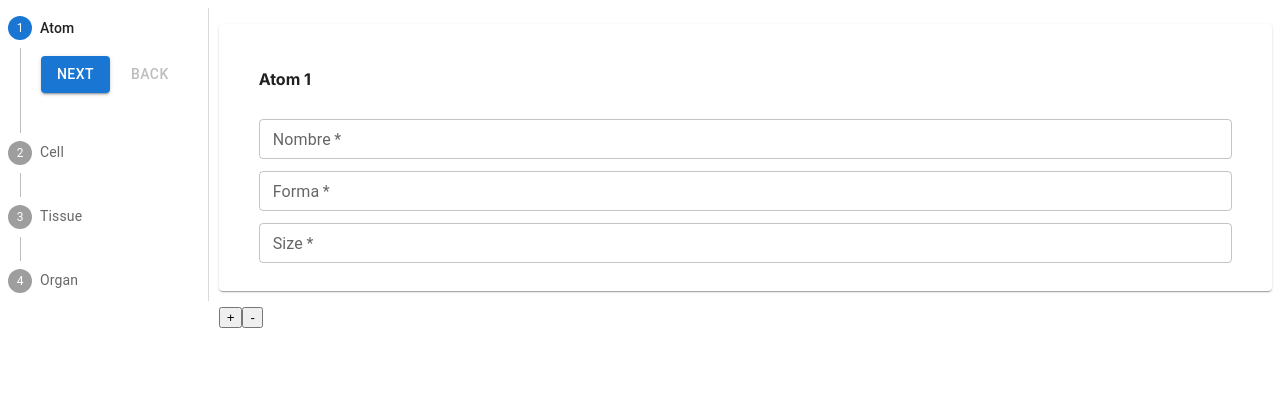
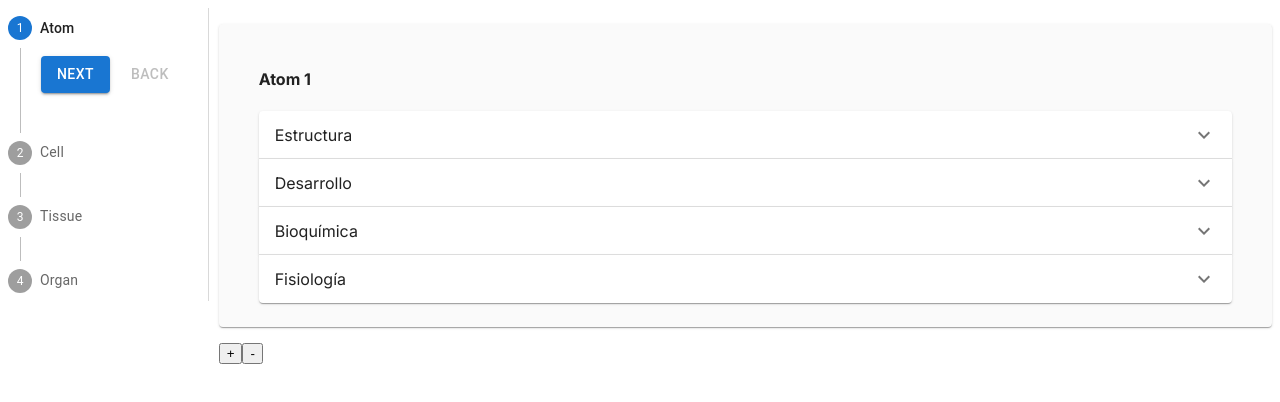
Before and after one commit to JhonSanz/humanfactory-frontend, a Next.js app: page /dashboard in a window 1280 px wide. Shown: the top 402 px of the page. Built offline with nearby package versions, Linux system fonts and the light colour scheme.

Commit message:
Added format conversion

```diff
--- a/package.json
+++ b/package.json
@@ -11,6 +11,7 @@
   "dependencies": {
     "@emotion/react": "^11.13.0",
     "@emotion/styled": "^11.13.0",
+    "@mui/icons-material": "^5.16.5",
     "@mui/material": "^5.16.5",
     "@mui/x-date-pickers": "^7.11.1",
     "formik": "^2.4.6",
--- a/src/app/dashboard/page.js
+++ b/src/app/dashboard/page.js
@@ -26,6 +26,7 @@ export default function Dashboard() {
     stepForm[activeStep.label] = ref.current.getStepValues();
     setCollectedData({ ...collectedData, ...stepForm })
     setActiveStep(newStep)
+    console.log({ ...collectedData, ...stepForm })
   }
 
   function transformObject(originalObj) {
@@ -45,8 +46,8 @@ export default function Dashboard() {
 
   async function submitGraph() {
     const newObj = transformObject(collectedData);
-    const data = await fetchBackend("/graph", "POST", newObj)
-    console.log(data)
+    console.log(newObj)
+    // const data = await fetchBackend("/graph", "POST", newObj)
   }
 
   return (
--- a/src/components/entityFactory.js
+++ b/src/components/entityFactory.js
@@ -3,19 +3,15 @@ import { forwardRef, useImperativeHandle } from 'react';
 import Box from '@mui/material/Box';
 import DynamicForm from './dynamicForm';
 import Paper from '@mui/material/Paper';
-
+import GeneralForm from './generalForm';
 
 
 const EntityFactory = forwardRef(function EntityFactory({ activeStep, collectedData }, ref) {
   const arrayRef = useRef([]);
-  const [finalForm, setFinalForm] = useState([]);
-
-  useEffect(() => {
-    arrayRef.current = arrayRef.current.slice(0, finalForm.length);
-  }, [finalForm]);
+  const [numForms, setNumForms] = useState(1);
 
   function getAllFormValues() {
-    return arrayRef.current.map(item => item.getFormValues())
+    return arrayRef.current.map(item => item.getGeneralFormValues())
   }
 
   useImperativeHandle(ref, () => {
@@ -26,58 +22,23 @@ const EntityFactory = forwardRef(function EntityFactory({ activeStep, collectedD
     };
   }, []);
 
-  function buildForm() {
-    if (!collectedData[activeStep.label]) {
-      return [activeStep.form]
-    };
-    const result = collectedData[activeStep.label].map((item) => {
-      return activeStep.form.map(stepItem => {
-        return {
-          ...stepItem,
-          default: item[stepItem.name]
-        }
-      })
-    })
-    return result
-  }
-
-  function appendForm() {
-    const copyForm = [...finalForm];
-    copyForm.push(activeStep.form)
-    setFinalForm(copyForm);
-  }
-
-  function removeLastForm() {
-    const copyForm = [...finalForm];
-    copyForm.splice(-1, 1)
-    setFinalForm(copyForm);
-  }
-
-
-  useEffect(() => {
-    setFinalForm(buildForm())
-  }, [activeStep])
-
   return (
     <Box>
       {
-        finalForm.length > 0 && finalForm.map((item, index) => (
-          <Paper key={`val_${index}`} variant="elevation" >
+        [...Array(numForms).keys()].map((item, index) => <Paper variant="elevation" style={{ backgroundColor: "#fafafa" }}>
           <Box p={3} m={2}>
             <h4>{activeStep.label} {index + 1}</h4>
-              <DynamicForm
+            <GeneralForm
               ref={el => arrayRef.current[index] = el}
-                fields={item}
-                submitFunction={() => { }}
             />
           </Box>
         </Paper>
-        ))
+        )
       }
       {
         activeStep?.multiple && <Box style={{ display: "flex" }}>
-          <button onClick={() => appendForm()}>+</button>
-          <button onClick={() => removeLastForm()}>-</button>
+          <button onClick={() => setNumForms(numForms + 1)}>+</button>
+          <button onClick={() => setNumForms(numForms - 1)}>-</button>
         </Box>
       }
     </Box>
--- /dev/null
+++ b/src/components/generalForm.js
@@ -0,0 +1,139 @@
+import { forwardRef, useImperativeHandle, useRef, useEffect } from 'react';
+import Accordion from '@mui/material/Accordion';
+import * as Yup from 'yup';
+import AccordionActions from '@mui/material/AccordionActions';
+import AccordionSummary from '@mui/material/AccordionSummary';
+import AccordionDetails from '@mui/material/AccordionDetails';
+import ExpandMoreIcon from '@mui/icons-material/ExpandMore';
+import Button from '@mui/material/Button';
+import Box from '@mui/material/Box';
+import TextField from '@mui/material/TextField';
+import DynamicForm from './dynamicForm';
+
+
+const GeneralForm = forwardRef(function GeneralForm({ }, ref) {
+  const sections = [
+    {
+      name: "Estructura",
+      form: [
+        {
+          "alias": "Nombre",
+          "name": "name",
+          "type": "string",
+          "default": "",
+          "validators": Yup.string().required("required")
+        },
+        {
+          "alias": "Transparencia",
+          "name": "transparency",
+          "type": "string",
+          "default": "",
+          "validators": Yup.string().required("required")
+        },
+        {
+          "alias": "Volume",
+          "name": "volume",
+          "type": "number",
+          "default": "",
+          "validators": Yup.string().required("required")
+        },
+      ]
+    },
+    {
+      name: "Desarrollo",
+      form: [
+
+        {
+          "alias": "Evolution",
+          "name": "evolution",
+          "type": "number",
+          "default": "",
+          "validators": Yup.string().required("required")
+        },
+      ]
+    },
+    {
+      name: "Bioquímica",
+      form: [
+        {
+          "alias": "Elemento",
+          "name": "element",
+          "type": "string",
+          "default": "",
+          "validators": Yup.string().required("required")
+        },
+        {
+          "alias": "Size",
+          "name": "size",
+          "type": "number",
+          "default": "",
+          "validators": Yup.string().required("required")
+        },
+      ]
+    },
+    {
+      name: "Fisiología",
+      form: [
+        {
+          "alias": "Shape",
+          "name": "shape",
+          "type": "string",
+          "default": "",
+          "validators": Yup.string().required("required")
+        },
+      ]
+    },
+  ]
+
+
+  useImperativeHandle(ref, () => {
+    return {
+      getGeneralFormValues() {
+        return getAllFormValues()
+      }
+    };
+  }, []);
+
+  function mergeArrayToObject(arr) {
+    return arr.reduce((acc, obj) => {
+        return { ...acc, ...obj };
+    }, {});
+}
+
+  function getAllFormValues() {
+    const allValues = arrayRef.current.map(item => item.getFormValues());
+    return mergeArrayToObject(allValues)
+  }
+
+  const arrayRef = useRef([]);
+  useEffect(() => {
+    arrayRef.current = arrayRef.current.slice(0, sections.length);
+  }, []);
+
+  return (
+    <div>
+      {
+        sections.map((item, index) => (
+          <Accordion>
+            <AccordionSummary
+              expandIcon={<ExpandMoreIcon />}
+              aria-controls="panel1-content"
+              id="panel1-header"
+            >
+              {item.name}
+            </AccordionSummary>
+            <AccordionDetails>
+              <DynamicForm
+                ref={el => arrayRef.current[index] = el}
+                fields={item.form}
+                submitFunction={() => { }}
+              />
+            </AccordionDetails>
+          </Accordion>
+        ))
+      }
+    </div>
+  );
+})
+
+export default GeneralForm;
--- a/src/utils/stepperOptions.js
+++ b/src/utils/stepperOptions.js
@@ -35,7 +35,7 @@ const STEPS = [
       {
         "alias": "Nombre",
         "name": "name",
-        "type": "string",
+        "type": "generalForm",
         "default": "",
         "validators": Yup.string().required("required")
       },
```
Also changed, not shown: 1 other file (tests, documents, lock files or other folders). Lines whose indentation alone changed are shown as unchanged.
